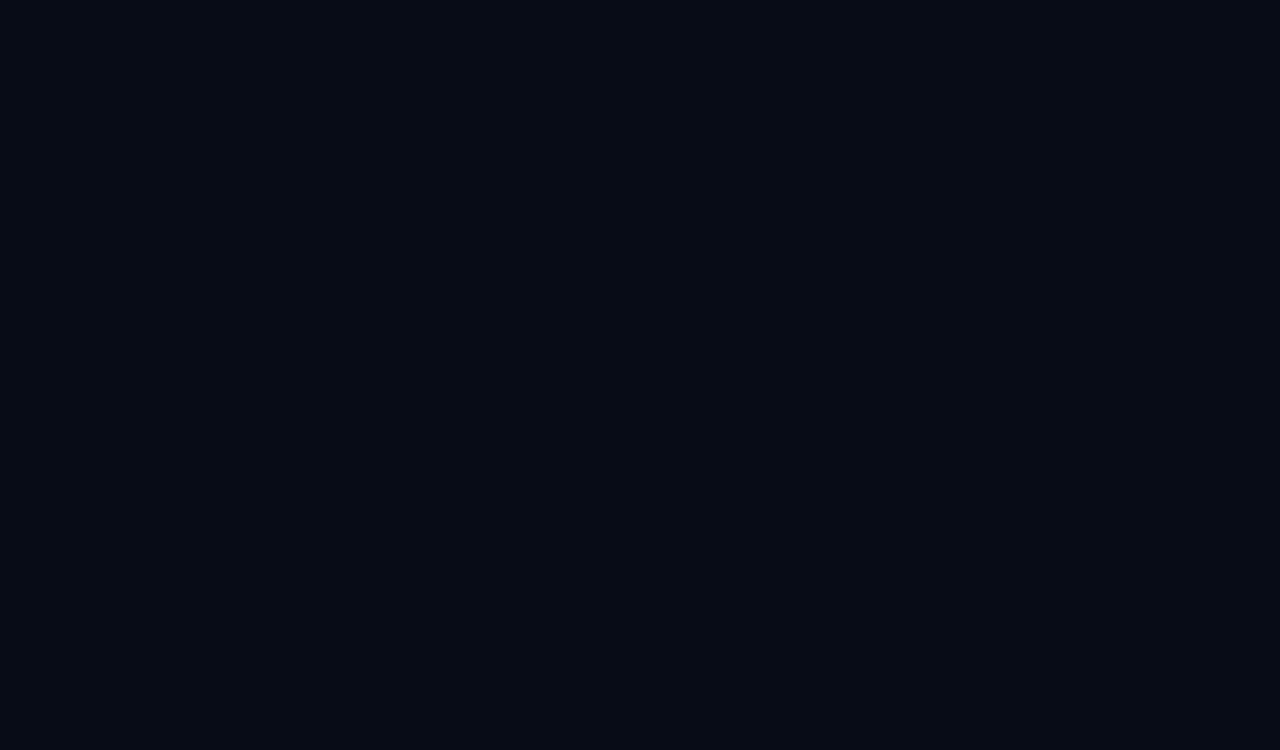
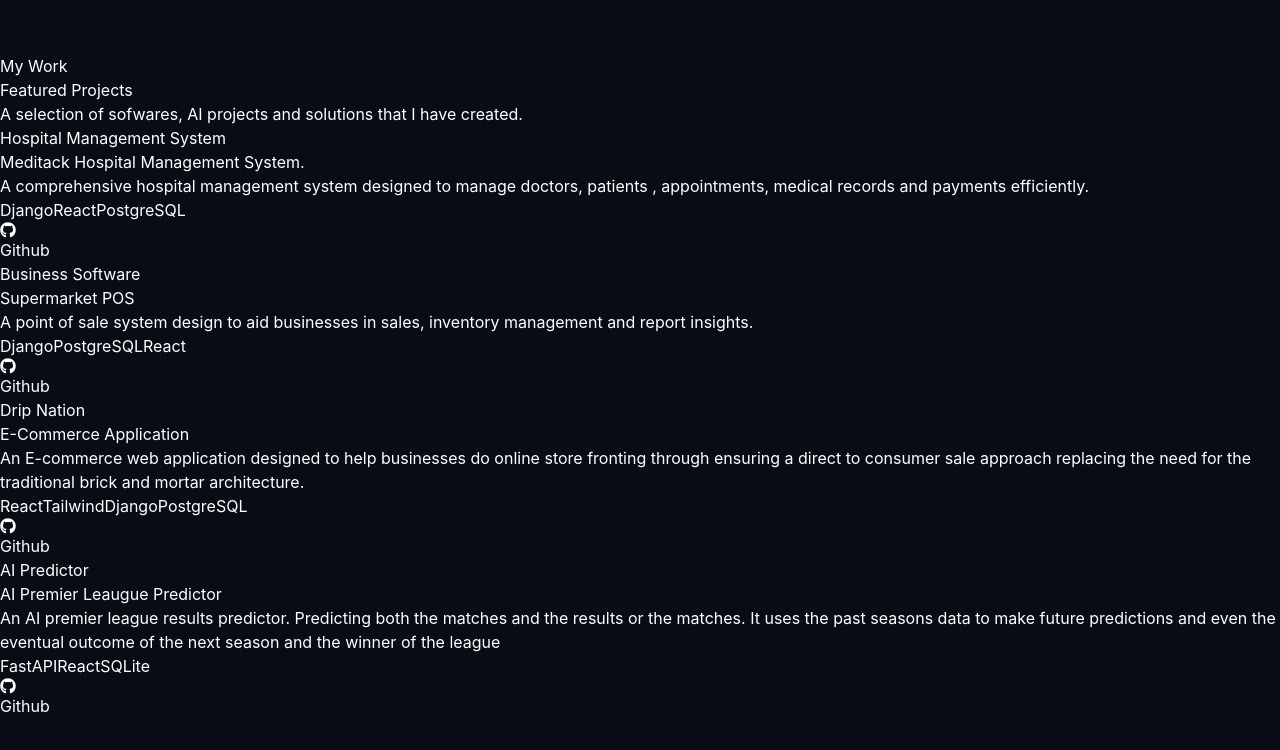
Before and after one commit to JesseeGatimu/portfolio, a React (Vite) app: page / in a window 1280 px wide. Shown: the part 1934-2684 px from the top of the page. Before the commit the page ends 1892 px from the top, so only its background shows below. Built offline with nearby package versions, Linux system fonts and the light colour scheme.

Commit message:
Created the projects page

```diff
--- a/src/App.jsx
+++ b/src/App.jsx
@@ -2,6 +2,7 @@
 import Navbar from './components/Navbar';
 import Hero from './components/Hero'
 import Skills from './components/Skills';
+import Projects from './components/Projects';
 
 function App () {
   return (
@@ -9,6 +10,7 @@
       <Navbar/>
       <Hero/>
       <Skills/>
+      <Projects/>
     </div>
   )
 }
--- /dev/null
+++ b/src/components/Projects.jsx
@@ -0,0 +1,101 @@
+import React from "react";
+import {FaGithub, FaExternalLinkAlt} from 'react-icons/fa'
+
+const Projects=()=>{
+    return(
+        <section className="w-full bg-transparent py-24 text-white" id="projects">
+            <div>
+                <div>
+                    <p>My Work</p>
+                    <h2>Featured Projects</h2>
+                    <p>A selection of sofwares, AI projects and solutions that I have created.</p>
+                </div>
+                {/* Project Card */}
+                <div>
+                    {/* Project 1 */}
+                    <div>
+                        <p>Hospital Management System</p>
+                        <h3>Meditack Hospital Management System.</h3>
+                        <p>A comprehensive hospital management system designed to manage doctors, patients ,
+                           appointments, medical records and payments efficiently.
+                        </p>
+                        <div>
+                            <span>Django</span>
+                            <span>React</span>
+                            <span>PostgreSQL</span>
+                        </div>
+                        <div>
+                            <button>
+                                <FaGithub/>
+                                Github
+                            </button>
+                        </div>
+                    </div>
+                    {/* Project 2 */}
+                    <div>
+                        <p>Business Software</p>
+                        <h3>Supermarket POS</h3>
+                        <p>
+                            A point of sale system design to aid businesses in sales,
+                            inventory management and report insights.
+                        </p>
+                        <div>
+                            <span>Django</span>
+                            <span>PostgreSQL</span>
+                            <span>React</span>
+                        </div>
+                        <div>
+                            <button>
+                                <FaGithub/>
+                                Github
+                            </button>
+                        </div>
+                    </div>
+                    {/* Project 3 */}
+                    <div>
+                        <p>Drip Nation</p>
+                        <h3>E-Commerce Application</h3>
+                        <p>
+                            An E-commerce web application designed to help businesses do online store
+                            fronting through ensuring a direct to consumer sale approach replacing the
+                            need for the traditional brick and mortar architecture.
+                        </p>
+                        <div>
+                            <span>React</span>
+                            <span>Tailwind</span>
+                            <span>Django</span>
+                            <span>PostgreSQL</span>
+                        </div>
+                        <div>
+                            <button>
+                                <FaGithub/>
+                                Github
+                            </button>
+                        </div>
+                    </div>
+                    {/* Project 3 */}
+                    <div>
+                        <p>AI Predictor</p>
+                        <h3>AI Premier Leaugue Predictor</h3>
+                        <p>An AI premier league results predictor. Predicting both the matches and the results or the matches.
+                           It uses the past seasons data to make future predictions and even the eventual outcome of the next
+                           season and the winner of the league
+                        </p>
+                        <div>
+                            <span>FastAPI</span>
+                            <span>React</span>
+                            <span>SQLite</span>
+                        </div>
+                        <div>
+                            <button>
+                                <FaGithub/>
+                                Github
+                            </button>
+                        </div>
+                    </div>
+                </div>
+            </div>
+        </section>
+    )
+}
+export default Projects;
```
Also changed, not shown: src/components/ProjectCard.jsx (deleted), src/pages/Contact.jsx (deleted), src/pages/Home.jsx (deleted), src/pages/Skills.jsx (deleted).
